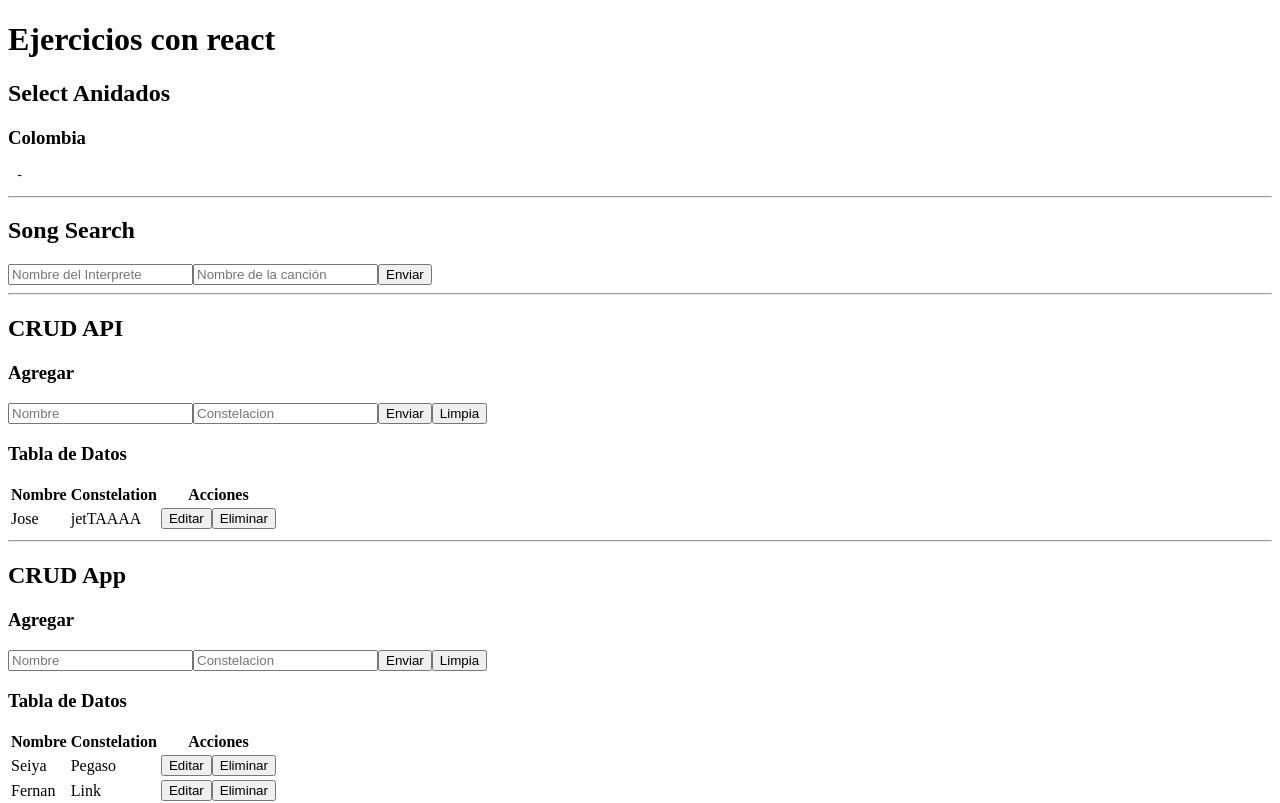
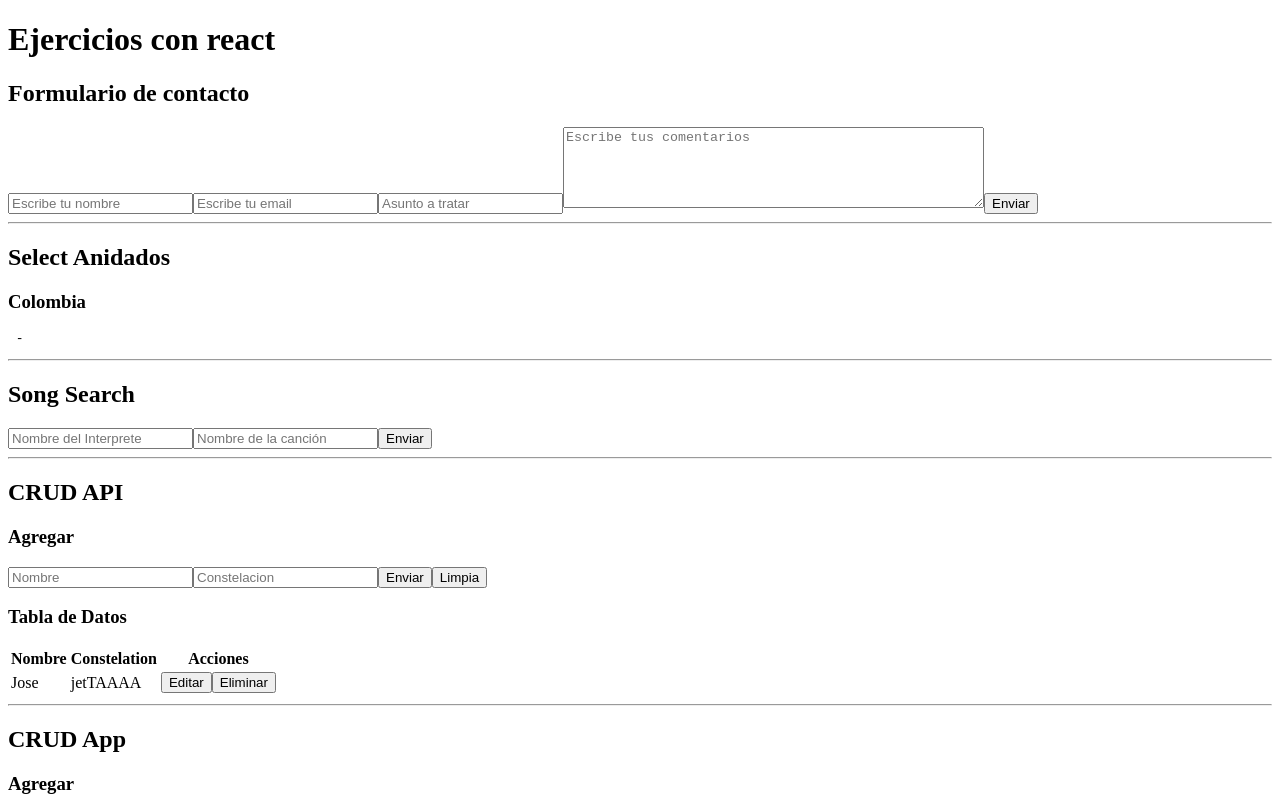
Before and after one commit to 80asv/react-ejercicios, a React (Create React App) app: page / in a window 1280 px wide. Shown: the top 803 px of the page. Built offline with nearby package versions, Linux system fonts and the light colour scheme; no server answers; data requests are answered from the project's data file.

Commit message:
contact form

```diff
--- a/src/App.js
+++ b/src/App.js
@@ -1,4 +1,5 @@
 import React from "react";
+import ContactForm from "./components/ContactForm";
 import CrudApi  from "./components/CrudApi";
 import CrudApp from './components/CrudApp';
 import SelectsAnidados from "./components/SelectsAnidados";
@@ -8,6 +9,8 @@ function App() {
   return (
       <div>
           <h1>Ejercicios con react</h1>
+          <ContactForm/>
+          <hr />
           <SelectsAnidados/>
           <hr />
           <SongSearch/>
--- /dev/null
+++ b/src/components/ContactForm.js
@@ -0,0 +1,73 @@
+import React from 'react'
+import { useForm } from '../hooks/useForm'
+import { Loader } from './Loader'
+import { Message } from './Message'
+
+const initialForm = {
+    name: "",
+    email: "",
+    subject: "",
+    comments: "",
+};
+
+const validationsForm = (form) => {
+    let errors = {}
+    const regexName = /^[A-Za-zÑñÁáÉéÍíÓóÚúÜü\s]+$/;
+    const regexEmail = /^(\w+[/./-]?){1,}@[a-z]+[/.]\w{2,}$/;
+    const regexComments = /^.{1,255}$/;
+
+    if(!form.name.trim()){
+        errors.name = `El campo 'nombre' es requerido`;
+    } else if(!regexName.test(form.name.trim())){
+        errors.name = "El campo 'nombre' solo aceptar letras y espacios en blanco";
+    }
+    if(!form.email.trim()){
+        errors.email = `El campo 'email' es requerido`;
+    }else if(!regexEmail.test(form.email.trim())){
+        errors.email = `Tiene que ingresar un email valido`;
+    }
+    if(!form.subject.trim()){
+        errors.subject = `El campo 'asunto' es requerido`;
+    }
+    if(!form.comments.trim()){
+        errors.comments = `El campo 'comentarios' es requerido`;
+    } else if(!regexComments.test(form.comments.trim())){
+        errors.comments = `No puede ingresar mas de 255 caracteres`;
+    }
+
+    return errors
+}
+
+const ContactForm = () => {
+
+    const {
+        form,
+        error,
+        loading,
+        response,
+        handlerChange,
+        handlerBlur,
+        handlerSubmit
+    } = useForm(initialForm, validationsForm);
+
+    return (
+        <div>
+            <h2>Formulario de contacto</h2>
+            <form onSubmit={handlerSubmit}>
+                <input type="text" name="name" id="name" placeholder='Escribe tu nombre' onChange={handlerChange} value={form.name} onBlur={handlerBlur} required />
+                {error.name && <p>{error.name}</p>}
+                <input type="text" name="email" id="email" placeholder='Escribe tu email' onChange={handlerChange} value={form.email} onBlur={handlerBlur} required/>
+                {error.email && <p>{error.email}</p>}
+                <input type="text" name="subject" id="subject" placeholder='Asunto a tratar' onChange={handlerChange} value={form.subject} onBlur={handlerBlur} required/>
+                {error.subject && <p>{error.subject}</p>}
+                <textarea name="comments" cols="50" rows="5" placeholder='Escribe tus comentarios' onChange={handlerChange} onBlur={handlerBlur} value={form.comments} required></textarea>
+                {error.comments && <p>{error.comments}</p>}
+                <input type="submit" value="Enviar"/>
+                {loading && <Loader/>}
+                {response && <Message msg="Formulario enviado con exito" bgColor="#198754"/>}
+            </form>
+        </div>
+    )
+}
+
+export default ContactForm
--- /dev/null
+++ b/src/hooks/useForm.js
@@ -0,0 +1,58 @@
+import { useState } from 'react';
+import { helpHttp } from '../helpers/helpHttp';
+
+
+export const useForm = (initialForm, validateForm) => {
+    const [form, setForm] = useState(initialForm);
+    const [error, setError] = useState({});
+    const [loading, setLoading] = useState(false);
+    const [response, setResponse] = useState(null);
+
+    const handlerChange = (e) => {
+        setForm({
+            ...form,
+            [e.target.name]: e.target.value
+        })
+    }
+    const handlerBlur = (e) => {
+        handlerChange(e)
+        setError(validateForm(form));
+    }
+    const handlerSubmit = (e) => {
+        e.preventDefault();
+        setError(validateForm(form));
+
+        if(Object.keys(error).length === 0){
+            alert('Enviando formulario');
+            setLoading(true);
+            helpHttp()
+                .post("https://formsubmit.co/sanabria80.andres@gmail.com", {
+                    body: form,
+                    headers: {
+                        "Content-Type": "application/json",
+                        Accept: "application/json"
+                    }
+                })
+                .then(res => {
+                    setLoading(false);
+                    setResponse(true);
+                    setForm(initialForm);
+                    setTimeout(() => {
+                        setResponse(false);
+                    }, 3000);
+                })
+        } else {
+            return;
+        }
+    }
+
+    return {
+        form,
+        error,
+        response,
+        loading,
+        handlerChange,
+        handlerBlur,
+        handlerSubmit
+    }
+}
```
